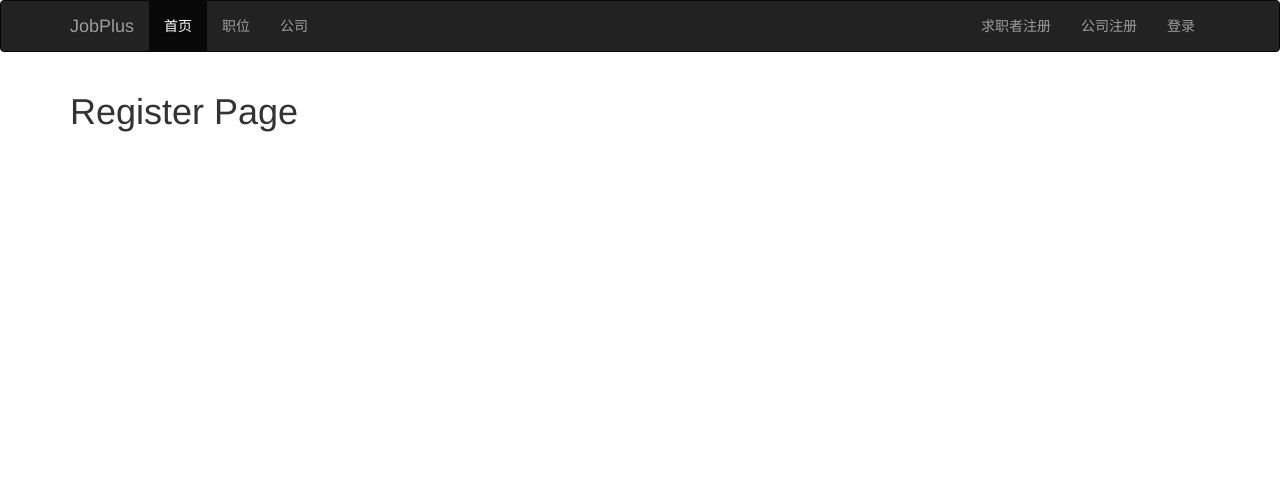
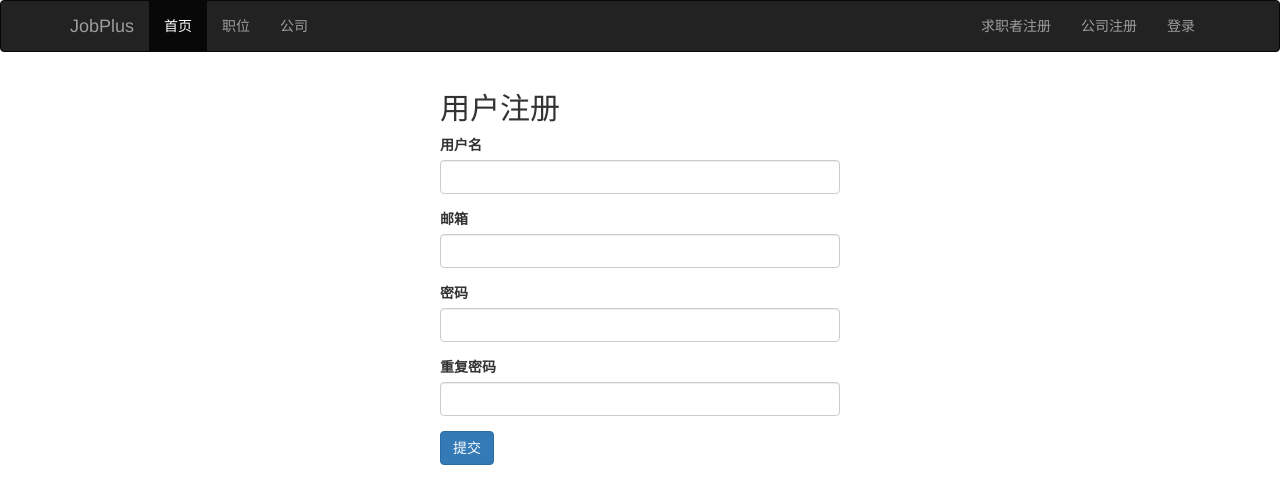
Before and after one commit to LouPlus/jobplus3, a Flask app: page /userregister in a window 1280 px wide. Shown: the top 504 px of the page. Run offline with Flask 2, Linux system fonts and the light colour scheme; some libraries are stand-ins or nearby versions.

Commit message:
修复注册和登陆

```diff
--- a/jobplus/forms.py
+++ b/jobplus/forms.py
@@ -13,7 +13,8 @@ from wtforms.validators import Length, Email, EqualTo, DataRequired, URL, Number
 from jobplus.models import User, db, Company, Job
 
 class RegisterForm(FlaskForm):
-    """ 求职者注册
+    """
+    求职者注册
     """
 
     # 默认角色是用户
@@ -38,7 +39,8 @@ class RegisterForm(FlaskForm):
     submit = SubmitField("提交")
 
     def create_user(self):
-        """创建用户
+        """
+        创建用户
         """
         user = User()
         user.username = self.username.data
@@ -57,7 +59,7 @@ class RegisterForm(FlaskForm):
 
     def validate_email(self, field):
         if User.query.filter_by(email=field.data).first():
-            raise ValidationError('邮箱已经存在')
+            raise ValidationError("邮箱已经存在")
 
 
 class CompanyRegisterForm(RegisterForm):
@@ -131,6 +133,9 @@ class LoginForm(FlaskForm):
 
 
 class UserProfileForm(FlaskForm):
+    """
+    用户配置表单
+    """
     real_name = StringField("姓名")
     email = StringField("邮箱", validators=[DataRequired(), Email()])
     password = PasswordField("密码(不填写保持不变)")
@@ -140,11 +145,17 @@ class UserProfileForm(FlaskForm):
     submit = SubmitField("提交")
 
     def validate_phone(self, field):
+        """
+        简单验证手机号码
+        """
         phone = field.data
         if not re.match("^1(3[0-9]|4[57]|5[0-35-9]|7[0135678]|8[0-9])\\d{8}$", phone):
-            raise ValidationError('请输入有效的手机号。')
+            raise ValidationError("请输入有效的手机号。")
 
     def updated_profile(self, user):
+        """
+        更新
+        """
         user.real_name = self.real_name.data
         user.email = self.email.data
         if self.password.data:
@@ -156,6 +167,9 @@ class UserProfileForm(FlaskForm):
         db.session.commit()
 
 class CompanyProfileForm(FlaskForm):
+    """
+    企业信息配置表单
+    """
     name = StringField("企业名称")
     email = StringField("邮箱", validators=[DataRequired(message="请输入邮箱。"), Email(message="邮箱格式不正确。")])
     password = PasswordField("密码(不填写保持不变)")
@@ -168,11 +182,17 @@ class CompanyProfileForm(FlaskForm):
     submit = SubmitField("提交")
 
     def validate_phone(self, field):
+        """
+        简单验证手机号码
+        """
         phone = field.data
         if not re.match("^1(3[0-9]|4[57]|5[0-35-9]|7[0135678]|8[0-9])\\d{8}$", phone):
-            raise ValidationError('请输入有效的手机号。')
+            raise ValidationError("请输入有效的手机号。")
 
     def updated_profile(self, user):
+        """
+        更新
+        """
         user.username = self.name.data
         user.email = self.email.data
         if self.password.data:
--- a/jobplus/handlers/company.py
+++ b/jobplus/handlers/company.py
@@ -14,6 +14,9 @@ company = Blueprint('company', __name__, url_prefix='/companies')
 @login_required
 @company_required
 def profile():
+    """
+    企业信息配置
+    """
     form = CompanyProfileForm(obj=current_user.company)
     form.name.data = current_user.username
     form.email.data = current_user.email
--- a/jobplus/handlers/front.py
+++ b/jobplus/handlers/front.py
@@ -13,30 +13,44 @@ front = Blueprint('front', __name__)
 
 @front.route('/')
 def index():
+    """
+    首页
+    """
     return render_template('index.html')
 
 
 @front.route("/userregister", methods=["GET", "POST"])
 def userregister():
+    """
+    用户注册
+    """
     form = RegisterForm()
+    post_url = url_for("front.userregister")
     if form.validate_on_submit():
         form.create_user()
         flash('注册成功，请登录！', 'success')
         return redirect(url_for('.login'))
-    return render_template('register.html', form=form, topic="用户注册")
+    return render_template('register.html', form=form, post_url=post_url, topic="用户注册")
 
 @front.route("/companyregister", methods=["GET", "POST"])
 def companyregister():
+    """
+    公司注册
+    """
     form = CompanyRegisterForm()
+    post_url = url_for("front.companyregister")
     if form.validate_on_submit():
         form.create_user()
         flash('注册成功，请登录！', 'success')
         return redirect(url_for('.login'))
-    return render_template('register.html', form=form, topic="企业注册")
+    return render_template('register.html', form=form, post_url=post_url, topic="企业注册")
 
 
 @front.route("/login", methods=["GET", "POST"])
 def login():
+    """
+    登陆
+    """
     form = LoginForm()
     if form.validate_on_submit():
         user = User.query.filter_by(email=form.email.data).first()
@@ -56,6 +70,9 @@ def login():
 @front.route("/logout")
 @login_required
 def logout():
+    """
+    退出登录
+    """
     logout_user()
     flash("您已经退出登录", "success")
     return redirect(url_for(".index"))
--- a/jobplus/handlers/user.py
+++ b/jobplus/handlers/user.py
@@ -9,6 +9,9 @@ user = Blueprint('user', __name__, url_prefix='/user')
 @user.route("/profile", methods=["GET", "POST"])
 @login_required
 def profile():
+    """
+    个人信息配置
+    """
     form = UserProfileForm(obj=current_user)
     if form.validate_on_submit():
         form.updated_profile(current_user)
--- a/jobplus/templates/base.html
+++ b/jobplus/templates/base.html
@@ -2,14 +2,13 @@
 <html lang="zh-CN">
     <head>
         <meta charset="UTF-8">
-
         <title>{% block title %}{% endblock %}</title>
 
         <link rel="stylesheet" href="https://cdn.bootcss.com/bootstrap/3.3.7/css/bootstrap.min.css">
-        <link rel="stylesheet" href="static/main.css">
-
         {% block header_css %}
         {% endblock %}
+
+        <link rel="stylesheet" href="{{ url_for('static', filename='css/main.css') }}">
 
     </head>
     <body>
@@ -38,8 +37,8 @@
         <!-- 用户是否登录 -->
         <ul class="nav navbar-nav navbar-right">
             {% if not current_user.is_authenticated %}
-                <li><a href="{{ url_for('front.register') }}">求职者注册</a></li>
-                <li><a href="{{ url_for('front.register') }}">公司注册</a></li>
+                <li><a href="{{ url_for('front.userregister') }}">求职者注册</a></li>
+                <li><a href="{{ url_for('front.companyregister') }}">公司注册</a></li>
                 <li><a href="{{ url_for('front.login') }}">登录</a></li>
 
                 <!--
@@ -47,8 +46,8 @@
                 <li class="dropdown">
                 <a href="#" class="dropdown-toggle" data-toggle="dropdown" role="button" aria-haspopup="true" aria-expanded="false">注册<span class="caret"></span></a>
                 <ul class="dropdown-menu">
-                    <li><a href="{{ url_for('front.register') }}">求职者注册</a></li>
-                    <li><a href="{{ url_for('front.register') }}">公司注册</a></li>
+                    <li><a href="{{ url_for('front.userregister') }}">求职者注册</a></li>
+                    <li><a href="{{ url_for('front.companyregister') }}">公司注册</a></li>
                 </ul>
                 </li>
                 <li><a href="{{ url_for('front.login') }}">登录</a></li>
@@ -60,7 +59,7 @@
                 <ul class="dropdown-menu">
                     <li><a href="#">个人主页</a></li>
                     <li role="separator" class="divider"></li>
-                    <li><a href="＃">退出登录</a></li>
+                    <li><a href="{{ url_for('front.logout') }}">退出登录</a></li>
                 </ul>
             </li>
         {% endif %}
@@ -93,7 +92,7 @@
 
     <script src="https://cdnjs.cloudflare.com/ajax/libs/jquery/3.2.1/jquery.min.js"></script>
     <script src="https://cdn.bootcss.com/bootstrap/3.3.7/js/bootstrap.min.js"></script>
-    <script src="static/main.js"></script>
+    <script src="{{ url_for('static', filename='js/main.js') }}"></script>
 
     {% block tail_js %}
     {% endblock %}
--- a/jobplus/templates/index.html
+++ b/jobplus/templates/index.html
@@ -3,7 +3,4 @@
 {% block title %}Home{% endblock %}
 
 {% block body %}
-  {% for course in courses %}
-    <p>{{ course.name }} - {{ course.author.username }}</p>
-  {% endfor %}
 {% endblock %}
--- a/jobplus/templates/macros.html
+++ b/jobplus/templates/macros.html
@@ -14,9 +14,7 @@
     <div class="form-group {% if field.errors %}has-error{% endif %}">
       {{ field.label }} {{ field(class='form-control') }}
       {% if field.errors %}
-        {% for error in field.errors %}
-        <span class="help-block">{{ error }}</span>
-        {% endfor %}
+        <span class="help-block">{{ field.errors.1 }}</span>
       {% endif %}
     </div>
     {% endif %}
--- a/jobplus/templates/register.html
+++ b/jobplus/templates/register.html
@@ -1,5 +1,11 @@
 {% extends "base.html" %}
+{% from "macros.html" import render_form %}
+
+{% block title %}{{ topic }}{% endblock %}
 
 {% block body %}
-<h1>Register Page</h1>
+<div class="form">
+  <h2>{{ topic }}</h2>
+  {{ render_form(form, post_url) }}
+</div>
 {% endblock %}
```
Also changed, not shown: jobplus/app.py (+7 -2 lines), jobplus/config.py (+12 -3 lines), jobplus/templates/company/profile.html (+7 -10 lines), jobplus/templates/login.html (+7 -1 lines), jobplus/templates/user/profile.html (+7 -10 lines).
